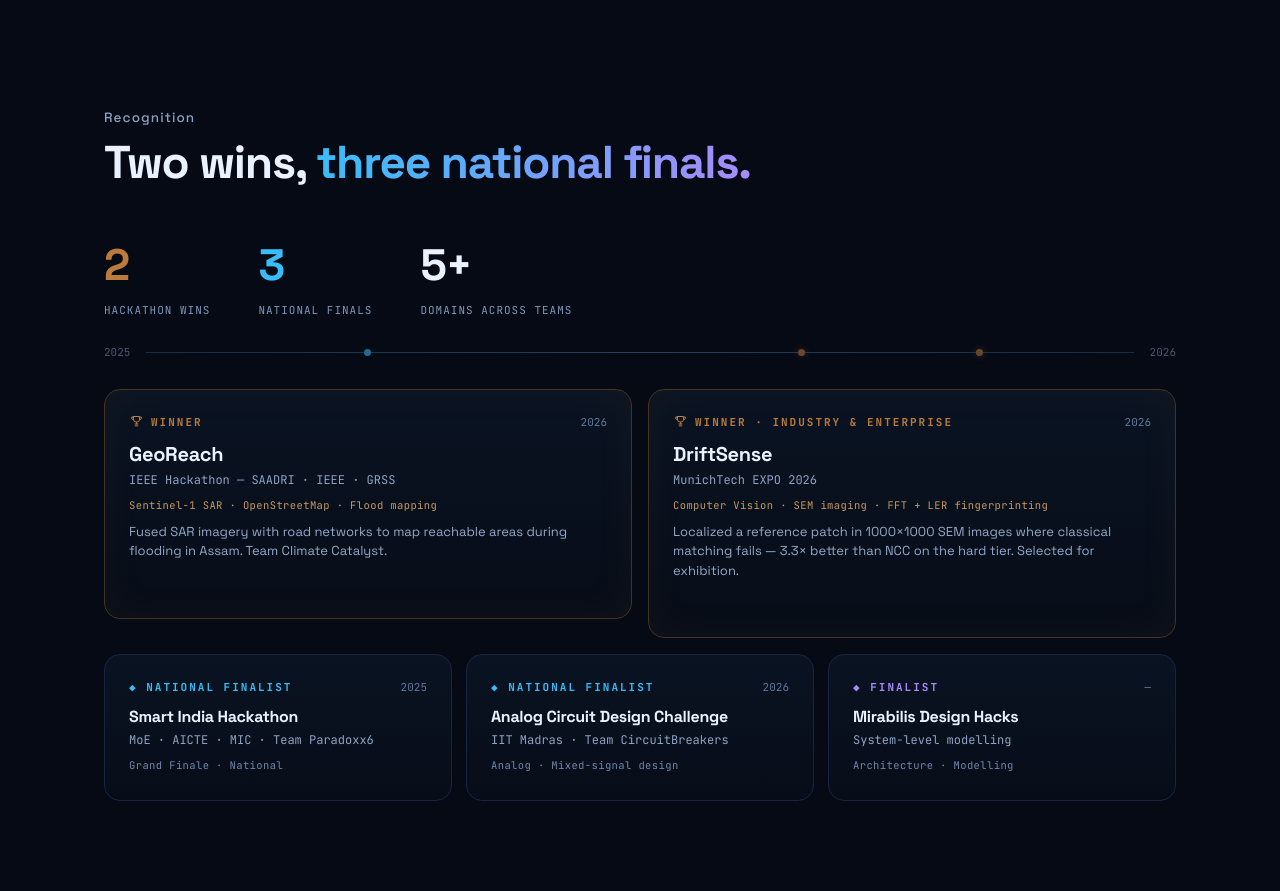
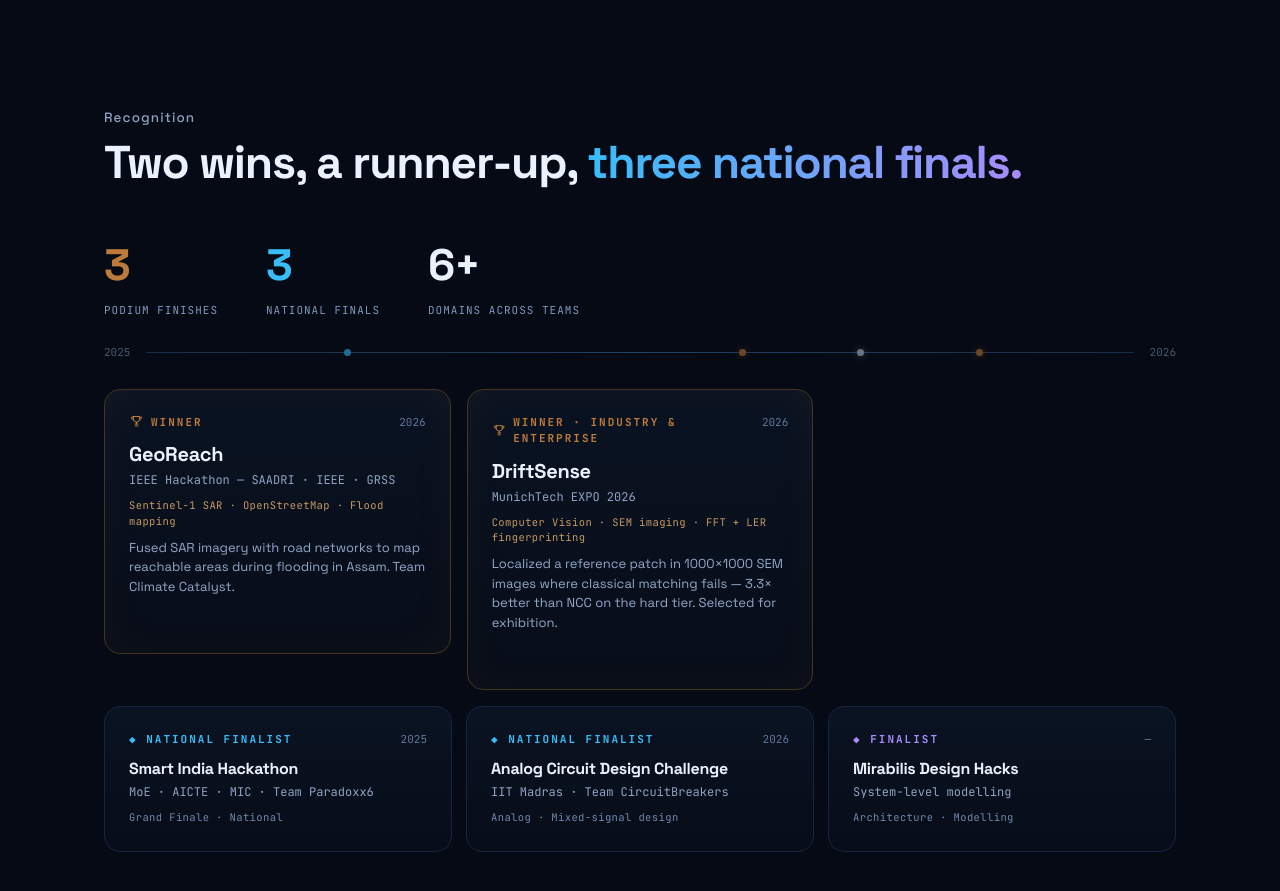
Before and after one commit to HUNT-001/HUNT-001, a Next.js app in the folder portfolio/: page / in a window 1280 px wide. Shown: the part 3780-4671 px from the top of the page. Built offline with nearby package versions, Linux system fonts and the light colour scheme.

Commit message:
feat(portfolio): update Wins section with new achievements

```diff
--- a/portfolio/src/components/sections/Wins.tsx
+++ b/portfolio/src/components/sections/Wins.tsx
@@ -1,6 +1,6 @@
 import Link from "next/link";
 import { WINS, FINALS, type Win } from "@/lib/content";
-import { Trophy } from "@/components/icons";
+import { Trophy, Medal } from "@/components/icons";
 import Reveal from "@/components/Reveal";
 
 function Card({ w }: { w: Win }) {
@@ -8,7 +8,7 @@ function Card({ w }: { w: Win }) {
     <div className={`ach ${w.kind}`}>
       <span className="yr">{w.year}</span>
       <div className="res">
-        {w.kind === "win" ? <Trophy /> : null} {w.result}
+        {w.kind === "win" ? <Trophy /> : w.kind === "run" ? <Medal /> : null} {w.result}
       </div>
       <div className="ev">{w.title}</div>
       <div className="org">{w.org}</div>
@@ -27,26 +27,27 @@ export default function Wins() {
         <Reveal>
           <div className="sechead">
             <div className="kick">Recognition</div>
-            <h2 className="h2">Two wins, <span className="grad">three national finals.</span></h2>
+            <h2 className="h2">Two wins, a runner-up, <span className="grad">three national finals.</span></h2>
           </div>
         </Reveal>
         <Reveal>
           <div className="bigstat">
-            <div><div className="n am">2</div><div className="l">hackathon wins</div></div>
+            <div><div className="n am">3</div><div className="l">podium finishes</div></div>
             <div><div className="n cy">3</div><div className="l">national finals</div></div>
-            <div><div className="n" style={{ color: "#eaf2ff" }}>5+</div><div className="l">domains across teams</div></div>
+            <div><div className="n" style={{ color: "#eaf2ff" }}>6+</div><div className="l">domains across teams</div></div>
           </div>
           <div className="axisbar">
             <span className="y">2025</span>
             <div className="ln">
-              <i className="nd cy" style={{ left: "22%" }} />
-              <i className="nd am" style={{ left: "66%" }} />
+              <i className="nd cy" style={{ left: "20%" }} />
+              <i className="nd am" style={{ left: "60%" }} />
+              <i className="nd si" style={{ left: "72%" }} />
               <i className="nd am" style={{ left: "84%" }} />
             </div>
             <span className="y">2026</span>
           </div>
         </Reveal>
-        <div className="winrow">
+        <div className="podiumrow">
           {WINS.map((w, i) => <Reveal key={w.title} delay={i * 0.08}><Card w={w} /></Reveal>)}
         </div>
         <div className="finrow">
```
